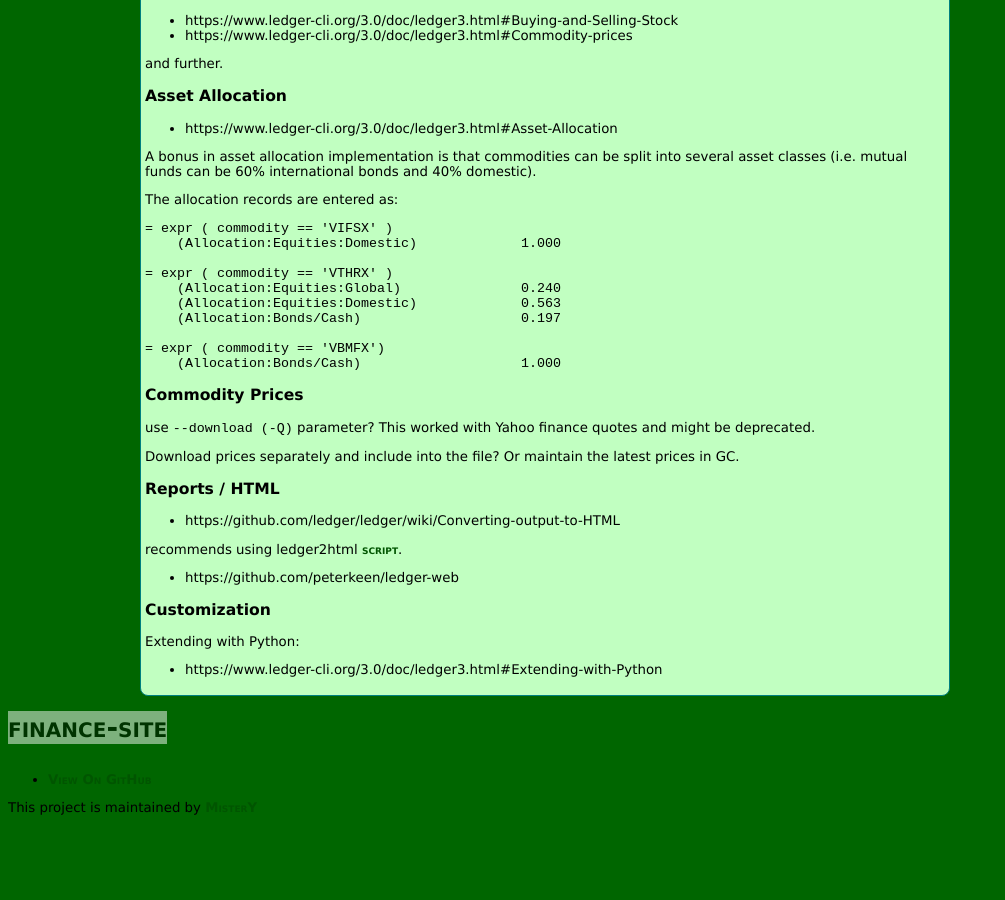
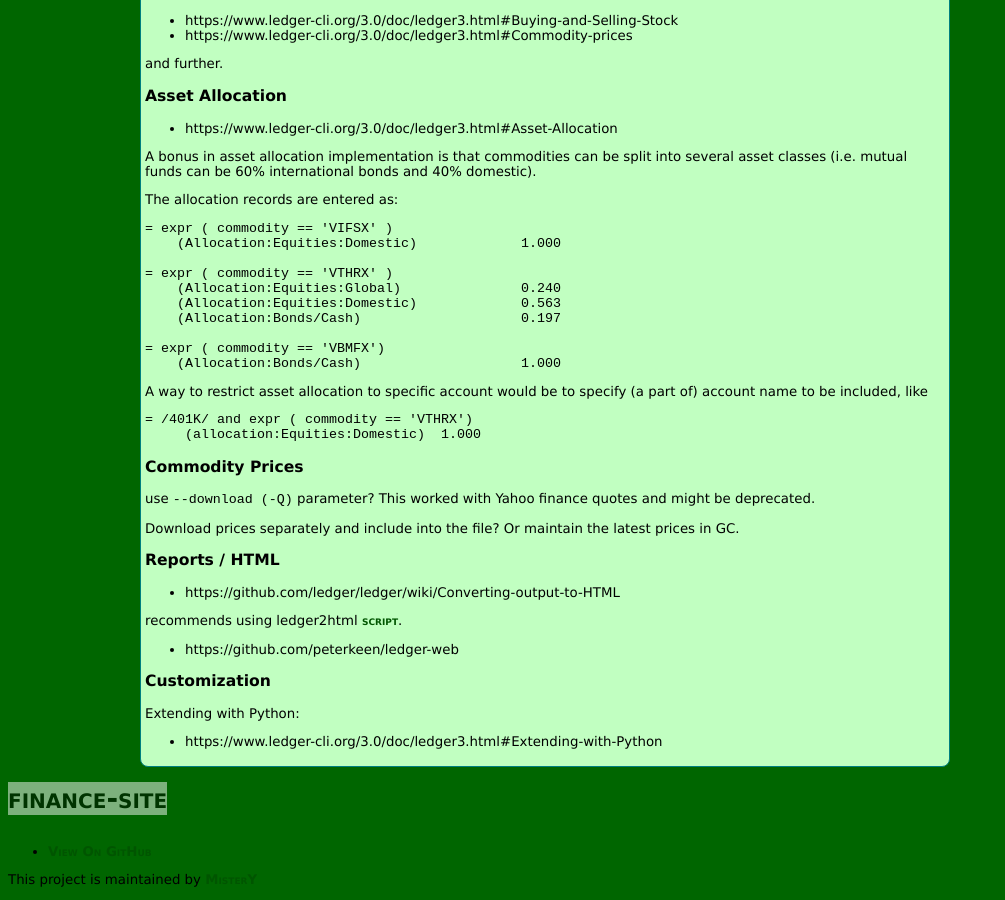
Before and after one commit to MisterY/finance-site, a Jekyll site: the page built from plain-text-accounting.md, in a window 1280 px wide and 900 px high, scrolled down 815 px. Shown: the whole window, without its empty margins (0-1005 px from the left). Built offline with Jekyll 4.4.1, drawn with Linux system fonts in a browser that asks for light colours; our own code applies the rules of GitHub Pages for plain Markdown files; the repository's description, which GitHub fills in, is left out; before the commit the page ends 1644 px from its top, so only the background shows below that.

Commit message:
limiting asset allocation to specific accounts

````diff
--- a/plain-text-accounting.md
+++ b/plain-text-accounting.md
@@ -73,6 +73,13 @@ The allocation records are entered as:
     (Allocation:Bonds/Cash)                    1.000
 ```
 
+A way to restrict asset allocation to specific account would be to specify (a part of) account name to be included, like
+
+```
+= /401K/ and expr ( commodity == 'VTHRX')
+     (allocation:Equities:Domestic)  1.000
+```
+
 ### Commodity Prices
 
 use `--download (-Q)` parameter? This worked with Yahoo finance quotes and might be deprecated.
````
